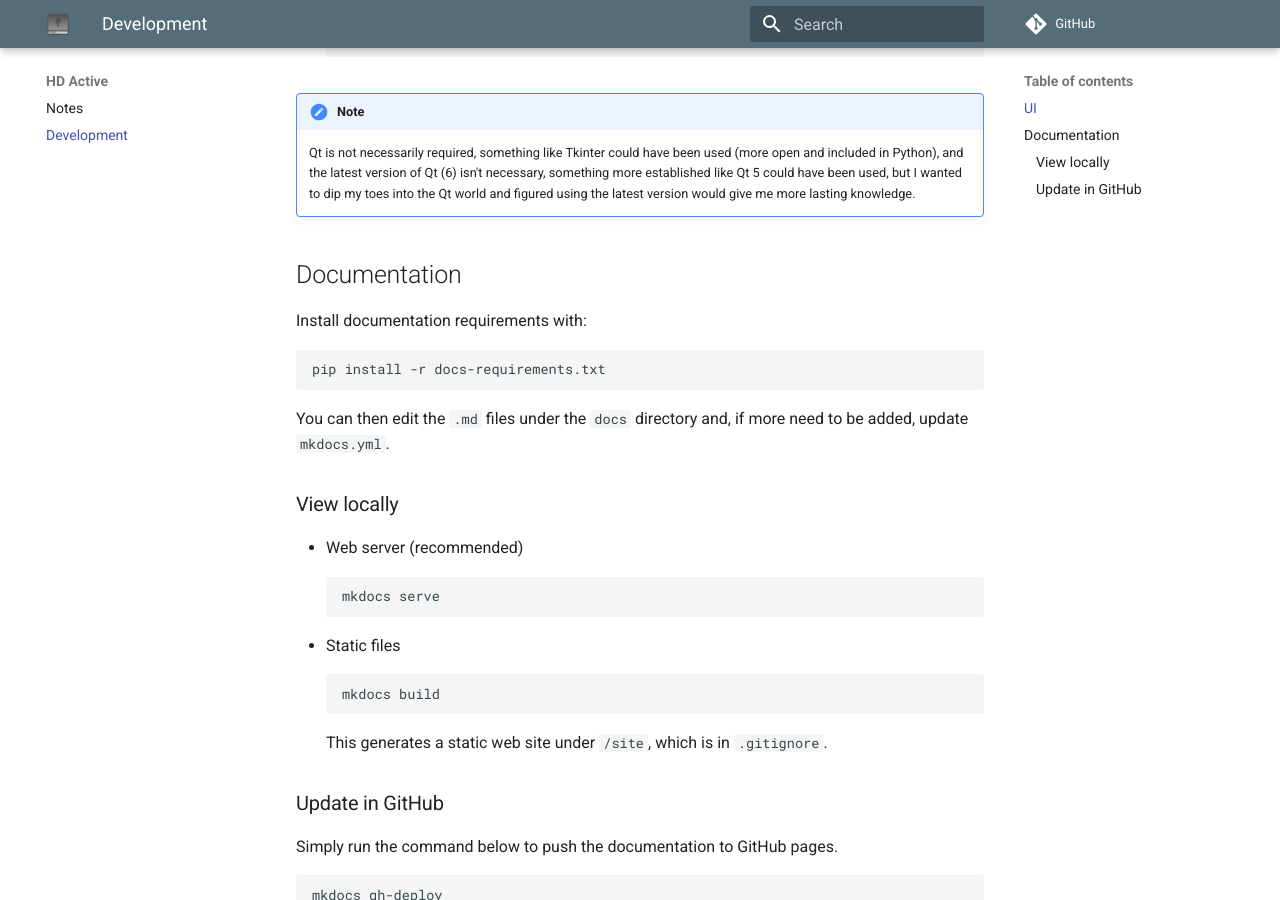
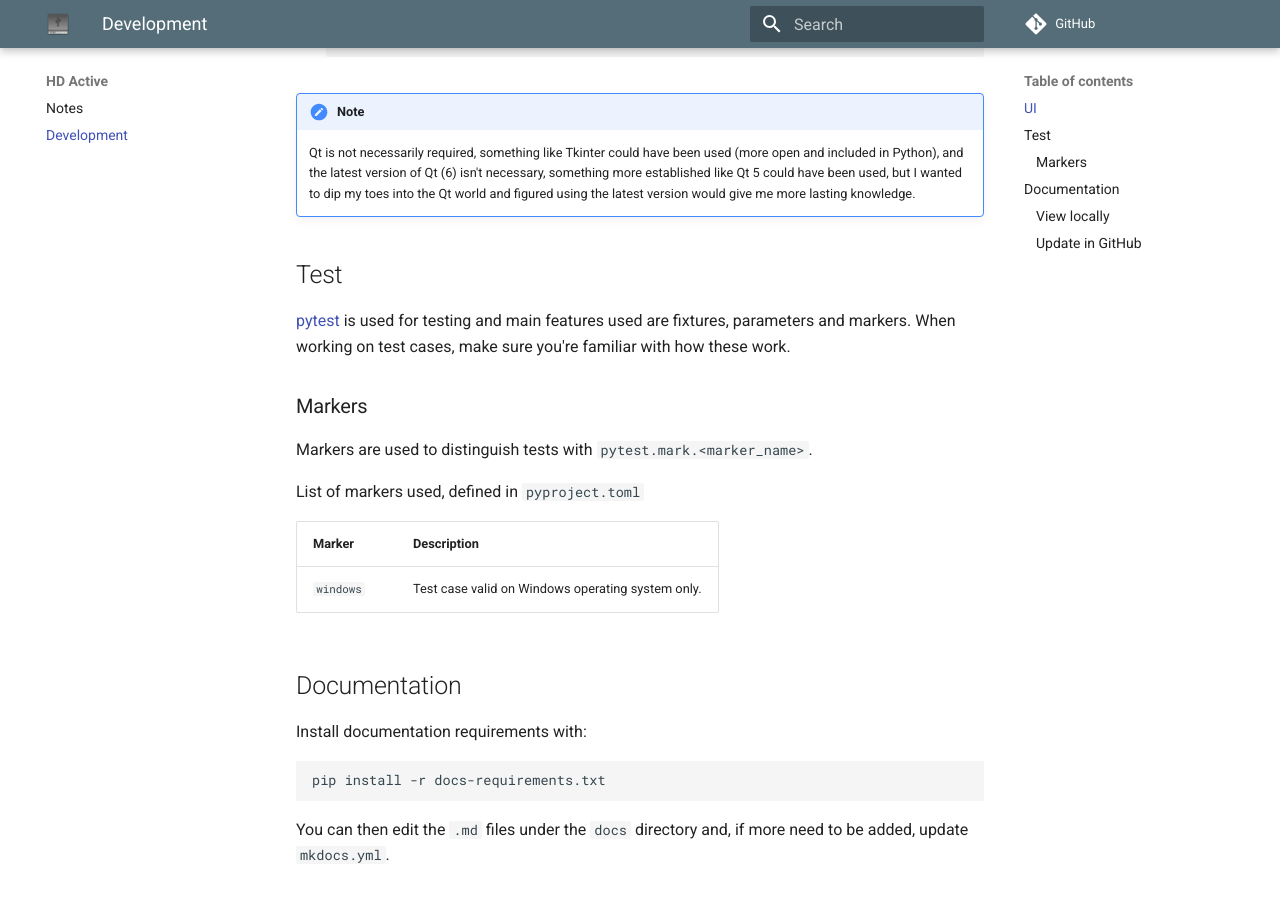
Before and after one commit to joaonc/hd_active, an MkDocs documentation site: the page built from docs/development.md, in a window 1280 px wide and 900 px high, scrolled down 589 px. Built offline with MkDocs 1.6.1 and Material for MkDocs 9.7.7, drawn with Linux system fonts in a browser that asks for light colours; comment, search, counter and statistics services are not loaded.

Commit message:
Documentation.

```diff
--- a/docs/development.md
+++ b/docs/development.md
@@ -24,6 +24,20 @@ All the required tools are available by installing `pyside6`:
     Qt is not necessarily required, something like Tkinter could have been used (more open and included in Python), and
     the latest version of Qt (6) isn't necessary, something more established like Qt 5 could have been used, but I
     wanted to dip my toes into the Qt world and figured using the latest version would give me more lasting knowledge.
+
+## Test
+[pytest](https://pytest.org) is used for testing and main features used are fixtures, parameters and markers. When
+working on test cases, make sure you're familiar with how these work.
+
+### Markers
+Markers are used to distinguish tests with `pytest.mark.<marker_name>`.
+
+List of markers used, defined in `pyproject.toml`
+
+| Marker | Description                                       |
+|:-------|:--------------------------------------------------|
+| `windows` | Test case valid on Windows operating system only. |
+
 
 ## Documentation
 Install documentation requirements with:
--- a/mkdocs.yml
+++ b/mkdocs.yml
@@ -19,6 +19,7 @@ markdown_extensions:
   - pymdownx.emoji:
       emoji_index: !!python/name:materialx.emoji.twemoji  # https://emojipedia.org/twitter/
       emoji_generator: !!python/name:materialx.emoji.to_svg
+  - tables
 
 repo_url: https://github.com/joaonc/hd_active
 copyright: Copyright &copy; 2022 Joao Coelho
--- a/pyproject.toml
+++ b/pyproject.toml
@@ -13,8 +13,7 @@ profile = 'black'
 sections = 'FUTURE,STDLIB,THIRDPARTY,FIRSTPARTY,LOCALFOLDER'
 
 [tool.pytest.ini_options]
-# Markers:
-#   - windows: Test case valid on Windows operating system only.
+# Markers: See documentation on what markers represent.
 markers = ['windows']
 testpaths = ['tests']
 
```
